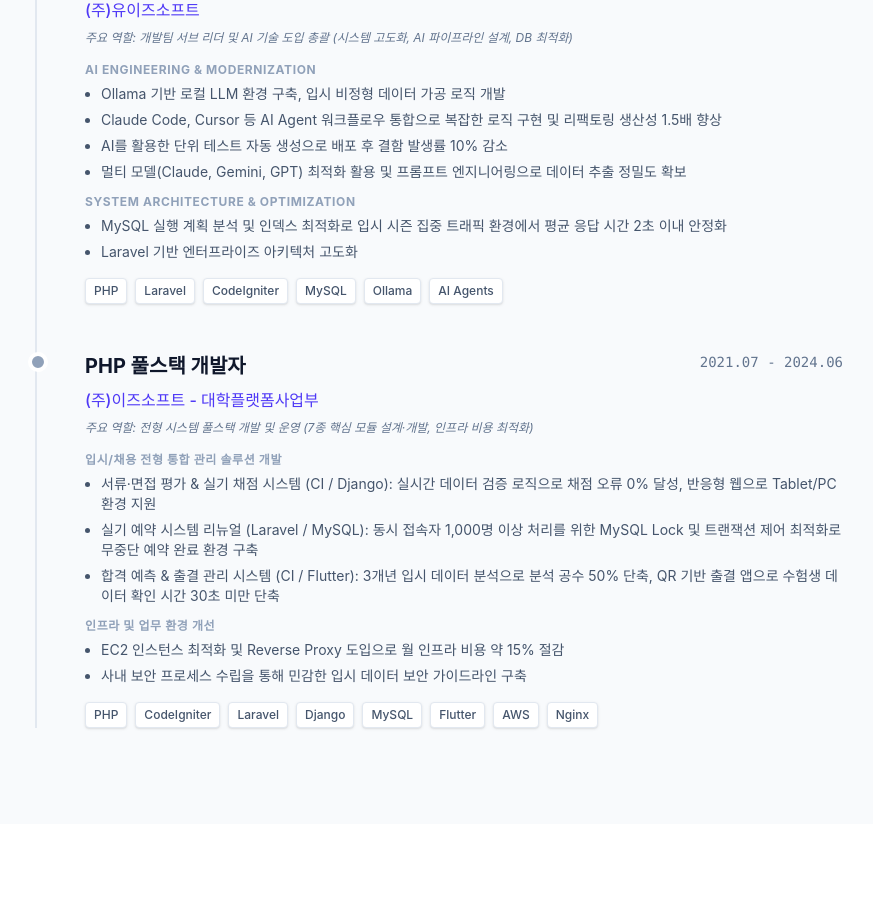
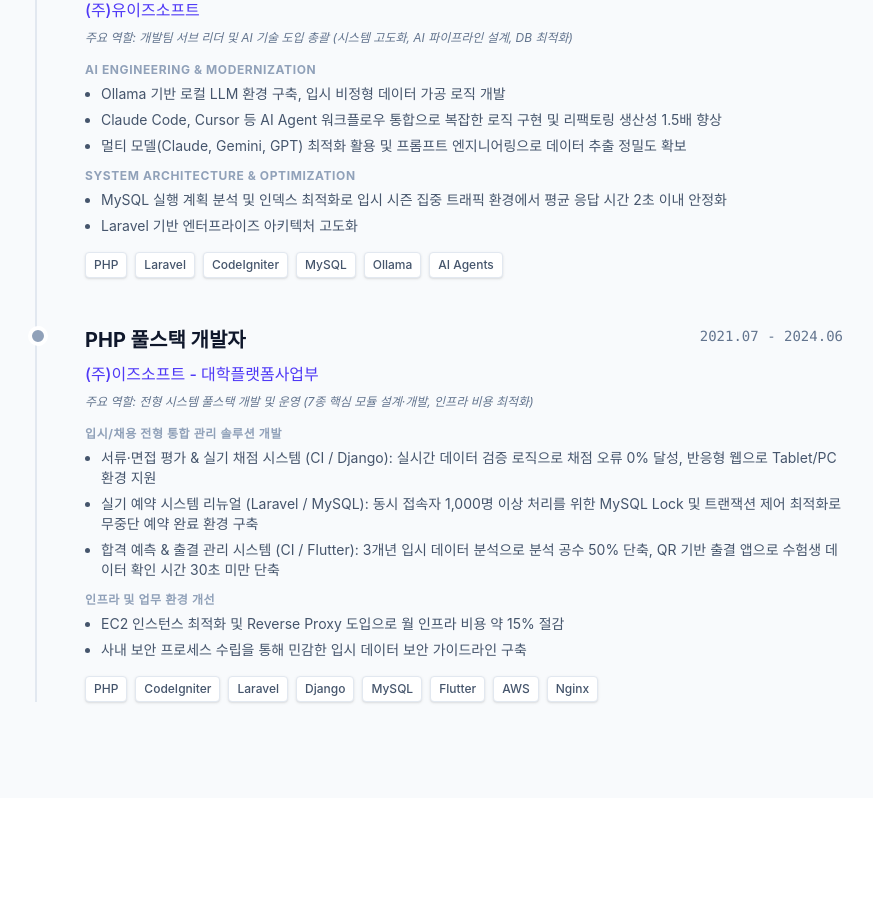
Before and after one commit to hshan608/Portfolio_HSM, a React (Vite) app: page / in a window 1280 px wide. Shown: the part 2919-3816 px from the top of the page, without its empty margins (213-1086 px from the left). Built offline with nearby package versions, Linux system fonts and the light colour scheme.

Commit message:
Comment out unit test defect reduction item

```diff
--- a/src/App.jsx
+++ b/src/App.jsx
@@ -365,7 +365,7 @@ const Portfolio = () => {
                     items: [
                       "Ollama 기반 로컬 LLM 환경 구축, 입시 비정형 데이터 가공 로직 개발",
                       "Claude Code, Cursor 등 AI Agent 워크플로우 통합으로 복잡한 로직 구현 및 리팩토링 생산성 1.5배 향상",
-                      "AI를 활용한 단위 테스트 자동 생성으로 배포 후 결함 발생률 10% 감소",
+                      // "AI를 활용한 단위 테스트 자동 생성으로 배포 후 결함 발생률 10% 감소",
                       "멀티 모델(Claude, Gemini, GPT) 최적화 활용 및 프롬프트 엔지니어링으로 데이터 추출 정밀도 확보",
                     ]
                   },
```
